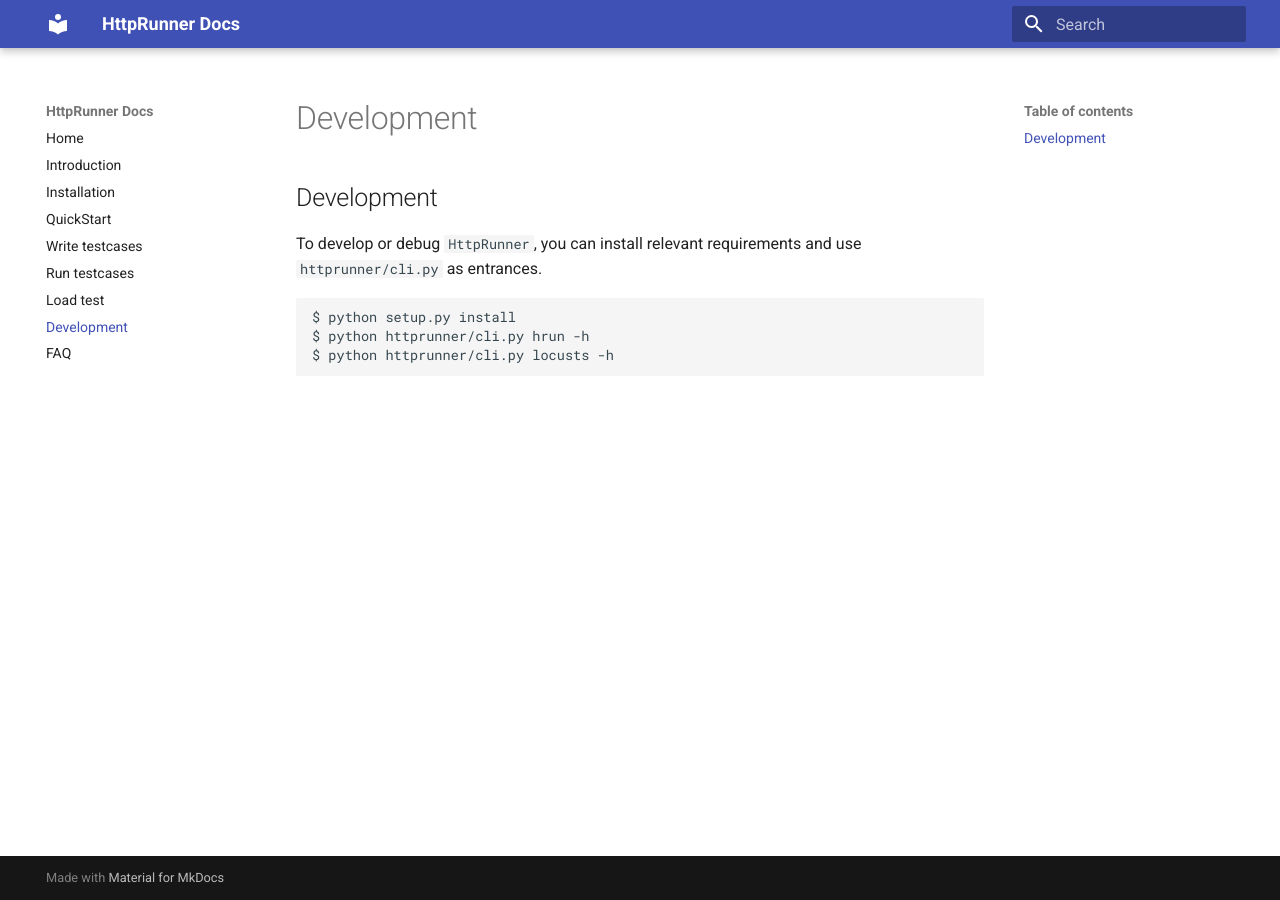
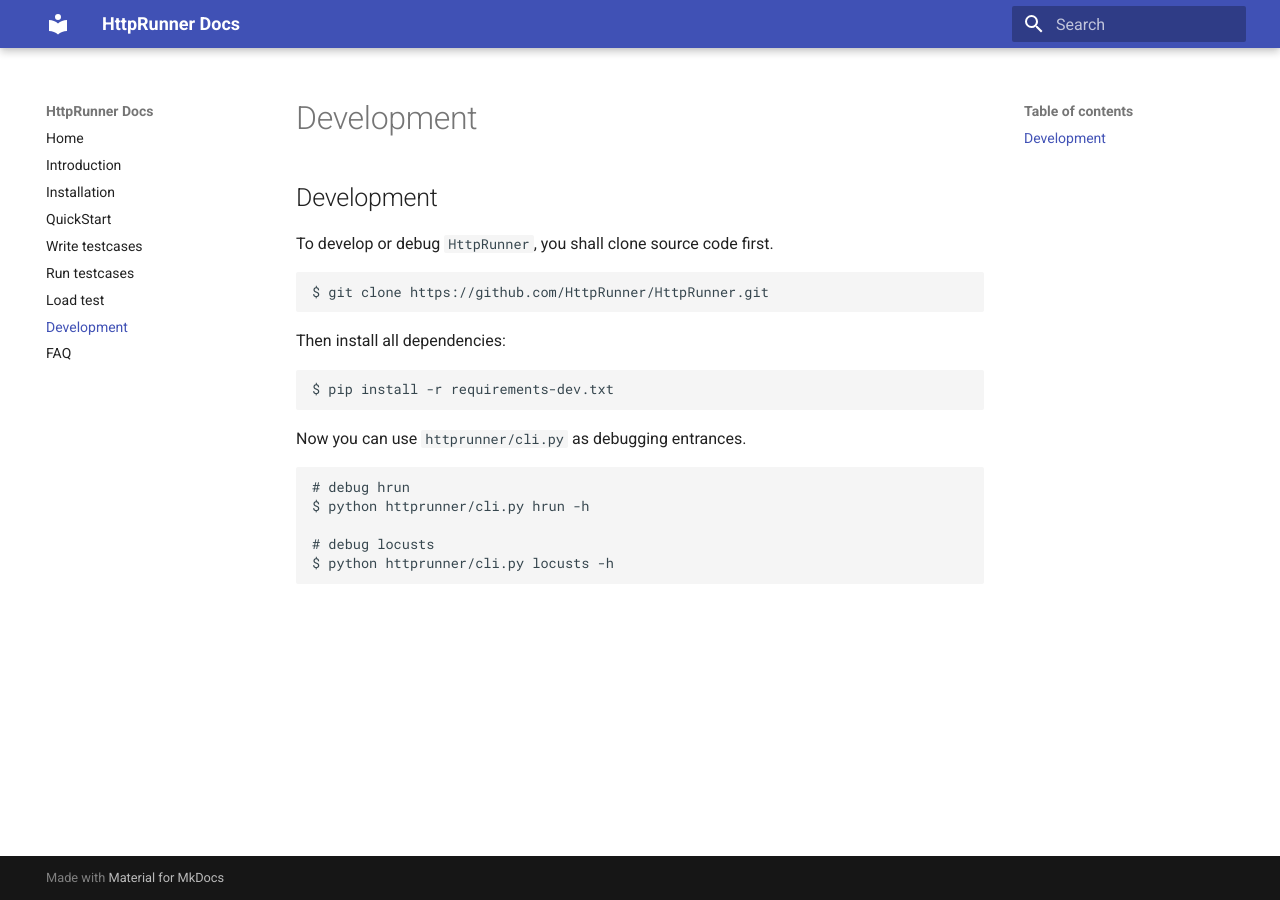
Before and after one commit to TanakitIntR/httprunner4, an MkDocs documentation site: the page built from docs/development.md, in a window 1280 px wide. Built offline with MkDocs 1.6.1 and Material for MkDocs 9.7.7, drawn with Linux system fonts in a browser that asks for light colours; old or Windows-style settings are respelled for this version of MkDocs.

Commit message:
add requirements-dev.txt for debugging

````diff
--- a/.travis.yml
+++ b/.travis.yml
@@ -8,8 +8,7 @@ python:
 install:
   - pip install coverage
   - pip install coveralls
-  - pip install flask
-  - python setup.py install
+  - pip install -r requirements-dev.txt
 script:
   - coverage run --source=httprunner -m unittest discover
 after_success:
--- a/docs/development.md
+++ b/docs/development.md
@@ -1,9 +1,23 @@
 ## Development
 
-To develop or debug `HttpRunner`, you can install relevant requirements and use `httprunner/cli.py` as entrances.
+To develop or debug `HttpRunner`, you shall clone source code first.
 
 ```bash
-$ python setup.py install
+$ git clone https://github.com/HttpRunner/HttpRunner.git
+```
+
+Then install all dependencies:
+
+```bash
+$ pip install -r requirements-dev.txt
+```
+
+Now you can use `httprunner/cli.py` as debugging entrances.
+
+```bash
+# debug hrun
 $ python httprunner/cli.py hrun -h
+
+# debug locusts
 $ python httprunner/cli.py locusts -h
 ```
--- a/setup.py
+++ b/setup.py
@@ -23,7 +23,7 @@ setup(
     long_description=long_description,
     author='Leo Lee',
     author_email='mail@debugtalk.com',
-    url='https://github.com/debugtalk/HttpRunner',
+    url='https://github.com/HttpRunner/HttpRunner',
     license='MIT',
     packages=find_packages(exclude=["examples", "tests", "tests.*"]),
     package_data={
````
Also changed, not shown: 1 other file.
